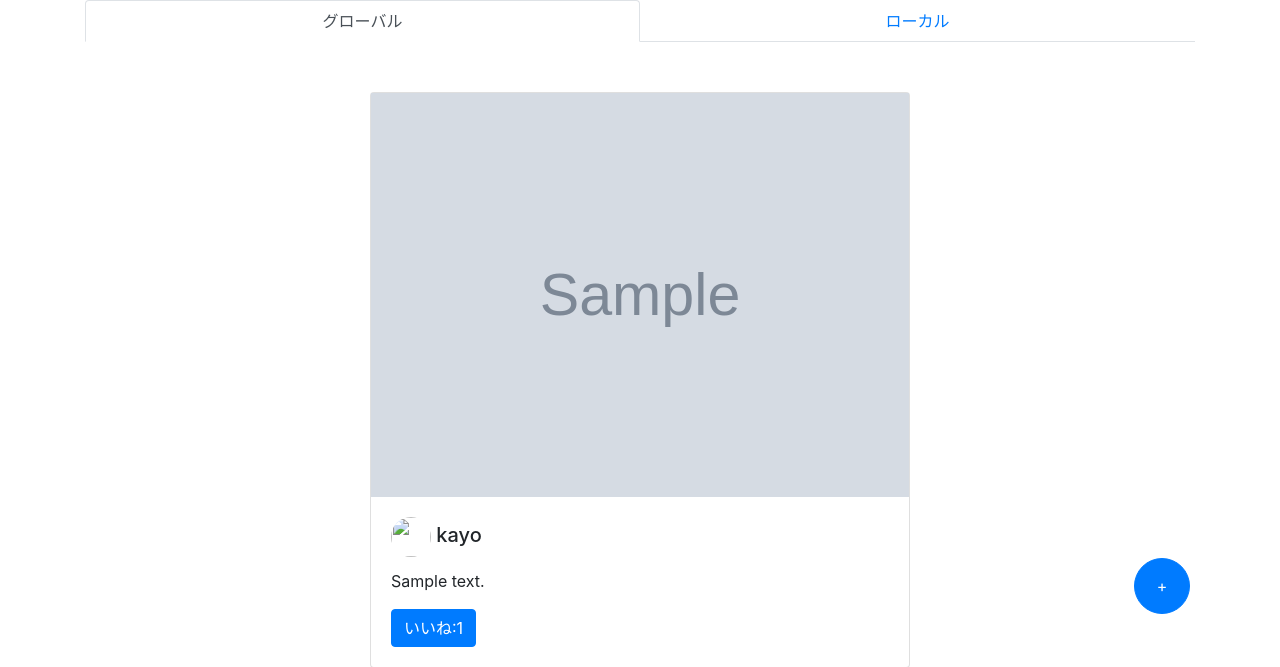
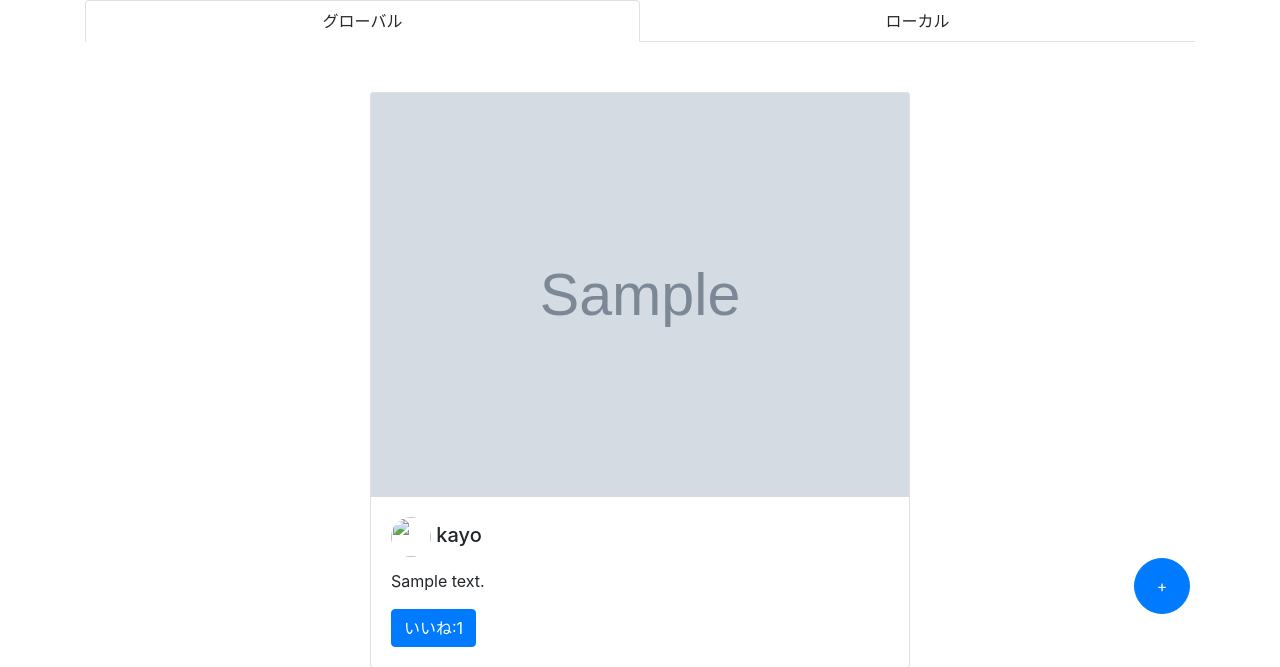
Before and after one commit to kayo289/twitter_clone, a Django app: template templates/list.html in a window 1280 px wide. Shown: the part 116-783 px from the top of the page. Run offline with Django 3.2, Linux system fonts and the light colour scheme; the template is opened without the code that fills it: values that come from a table or form of the project are taken from there, others are empty; data comes from the database, SQL or seed files in the repository; tables that the repository leaves empty hold one stand-in row (values such as "Sample post"); grey boxes marked "Sample" are stand-in pictures; some libraries are stand-ins or nearby versions.

Commit message:
文字色変更

```diff
--- a/templates/list.html
+++ b/templates/list.html
@@ -28,10 +28,10 @@
 <div class="container" >
     <ul class="nav nav-tabs nav-justified">
     <li class="nav-item">
-        <a class="nav-link active" id="home-tab" data-toggle="tab" href="#home" role="tab" aria-controls="home" aria-selected="true">グローバル</a>
+        <a class="nav-link active" id="home-tab" data-toggle="tab" href="#home" role="tab" aria-controls="home" aria-selected="true" style="color:#272727;">グローバル</a>
     </li>
     <li class="nav-item">
-        <a class="nav-link" id="profile-tab" data-toggle="tab" href="#profile" role="tab" aria-controls="profile" aria-selected="false">ローカル</a>
+        <a class="nav-link" id="profile-tab" data-toggle="tab" href="#profile" role="tab" aria-controls="profile" aria-selected="false" style="color:#272727;">ローカル</a>
     </li>
     </ul>
     <div class="tab-content" id="myTabContent">
```
